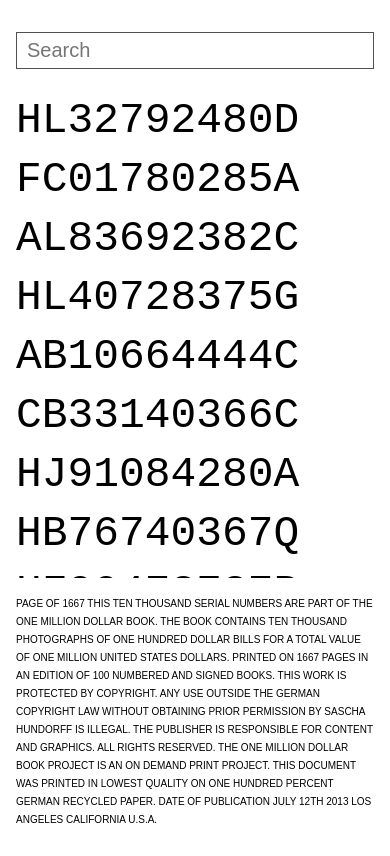
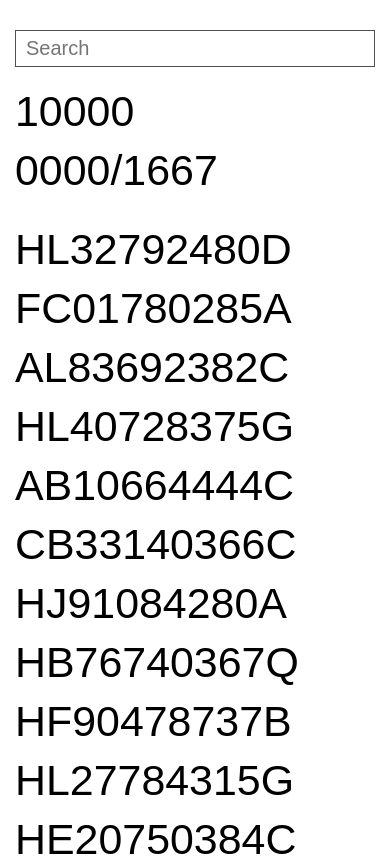
Before and after one commit to giovanniTramonto/onemillion, a Nuxt app: page / in a window 390 px wide. Shown: the top 856 px of the page. Built offline with nearby package versions, Linux system fonts and the light colour scheme.

Commit message:
adapt layout

```diff
--- a/nuxt.config.js
+++ b/nuxt.config.js
@@ -46,8 +46,8 @@ module.exports = {
       require('autoprefixer')({
         browsers: ['> 5%']
       })
-    ],
-    publicPath: 'onemillion/'
+    ]
+    // , publicPath: 'onemillion/'
   },
   css: [
     '@/assets/scss/styles.scss'
--- a/pages/index.vue
+++ b/pages/index.vue
@@ -2,17 +2,16 @@
   <div :class="$style.page">
     <div :class="$style.header">
       <input :class="$style.filter" type="text" v-model="search" @keyup="filter()" placeholder="Search" />
+      <span :class="$style.count">{{zeroNumber(count)}}</span>
+      <span :class="$style.pages">{{page}}/1667</span>
     </div>
     <section :class="$style.section">
       <ul :class="$style.list">
-        <li :class="$style.item" v-for="dollar in dollars" @mouseover="setPage(dollar.page)">
+        <li :class="$style.item" v-for="dollar in dollars" @mouseover="setPage(dollar.page)" @mouseout="setPage('0000')">
           <span :class="$style.number">{{dollar.key}}</span>
         </li>
       </ul>
     </section>
-    <footer :class="$style.footer">
-      <span :class="$style.phrase">PAGE {{page}} OF 1667 THIS TEN THOUSAND SERIAL NUMBERS ARE PART OF THE ONE MILLION DOLLAR BOOK. THE BOOK CONTAINS TEN THOUSAND PHOTOGRAPHS OF ONE HUNDRED DOLLAR BILLS FOR A TOTAL VALUE OF ONE MILLION UNITED STATES DOLLARS. PRINTED ON 1667 PAGES IN AN EDITION OF 100 NUMBERED AND SIGNED BOOKS. THIS WORK IS PROTECTED BY COPYRIGHT. ANY USE OUTSIDE THE GERMAN COPYRIGHT LAW WITHOUT OBTAINING PRIOR PERMISSION BY SASCHA HUNDORFF IS ILLEGAL. THE PUBLISHER IS RESPONSIBLE FOR CONTENT AND GRAPHICS. ALL RIGHTS RESERVED. THE ONE MILLION DOLLAR BOOK PROJECT IS AN ON DEMAND PRINT PROJECT. THIS DOCUMENT WAS PRINTED IN LOWEST QUALITY ON ONE HUNDRED PERCENT GERMAN RECYCLED PAPER. DATE OF PUBLICATION JULY 12TH 2013 LOS ANGELES CALIFORNIA U.S.A.</span>
-    </footer>
   </div>
 </template>
 
@@ -24,9 +23,10 @@ export default {
     return {
       data: {},
       items: [],
-      search: '',
-      page: '',
+      page: '0000',
+      searchKey: '',
       dollars: [],
+      count: 0,
       timer: null
     }
   },
@@ -39,6 +39,17 @@ export default {
       })
   },
 
+  computed: {
+    search: {
+      get () {
+        return this.searchKey
+      },
+      set (val) {
+        this.searchKey = val.toUpperCase()
+      }
+    }
+  },
+
   methods: {
     async getDollars () {
       let dollars = await axios.get('data/onemilliondollar.json')
@@ -47,6 +58,7 @@ export default {
     set () {
       this.items = Object.keys(this.data).map((k) => this.data[k])
       this.dollars = this.items
+      this.count = this.dollars.length
     },
     setPage (p) {
       this.page = p
@@ -56,10 +68,18 @@ export default {
       this.timer = setTimeout(() => {
         if (this.search.length > 0) {
           this.dollars = this.items.filter(item => (item.key.toLowerCase()).indexOf(this.search.toLowerCase()) > -1)
+          this.count = this.dollars.length
         } else {
           this.dollars = this.items
+          this.count = this.dollars.length
         }
       }, 200)
+    },
+    zeroNumber (number) {
+      let zeros = ''
+      let countLen = number.toString().length
+      for (let i = countLen, l = 5; i < l; i++) { zeros += '0' }
+      return `${zeros}${number}`
     }
   }
 }
@@ -67,13 +87,13 @@ export default {
 
 <style lang="scss" module>
 body {
-  font-family: 'Courier New', 'Open Sans Condensed', sans-serif;
+  font-size: 15px;
 }
 .page {
-  margin: 5em 2em;
+  margin: 2em;
 }
 .header {
-  padding: 2em 0;
+  padding: .5em 0 2em;
 }
 .section {
   display: flex;
@@ -90,27 +110,12 @@ body {
   margin: 5px;
 }
 .number {
-  font-size: 15px;
   display: block;
   &:hover,
   &:active {
     color: red;
     cursor: crosshair;
   }
-}
-.footer {
-  position: fixed;
-  bottom: 0;
-  right: 0;
-  left: 0;
-  z-index: 10;
-  background: white;
-  padding: 2em;
-}
-.phrase {
-  font-family: Arial, sans-serif;
-  font-weight: 300;
-  font-size: 10px;
 }
 input.filter {
   width: 200px;
@@ -126,6 +131,14 @@ input.filter {
   }
 }
 
+.count {
+  margin-left: 18px;
+}
+
+.pages {
+  margin-left: 18px;
+}
+
 @media (max-width: 460px) {
   .page {
     margin: 0 1em;
@@ -135,9 +148,10 @@ input.filter {
     position: fixed;
     right: 0;
     left: 0;
+    background: white;
   }
   .section {
-    padding: 6em 0 25em;
+    padding: 15em 0 25em;
   }
   .list {
     flex-direction: column;
@@ -148,12 +162,17 @@ input.filter {
   .number {
     font-size: 11vw;
   }
-  .footer {
-    padding: 1em;
-  }
   input.filter {
     width: 100%;
     font-size: 20px;
+    margin-bottom: 15px;
+  }
+  .count,
+  .pages {
+    margin-left: 0;
+    display: block;
+    font-size: 11vw;
+    padding: 5px 0;
   }
 }
 </style>
```
